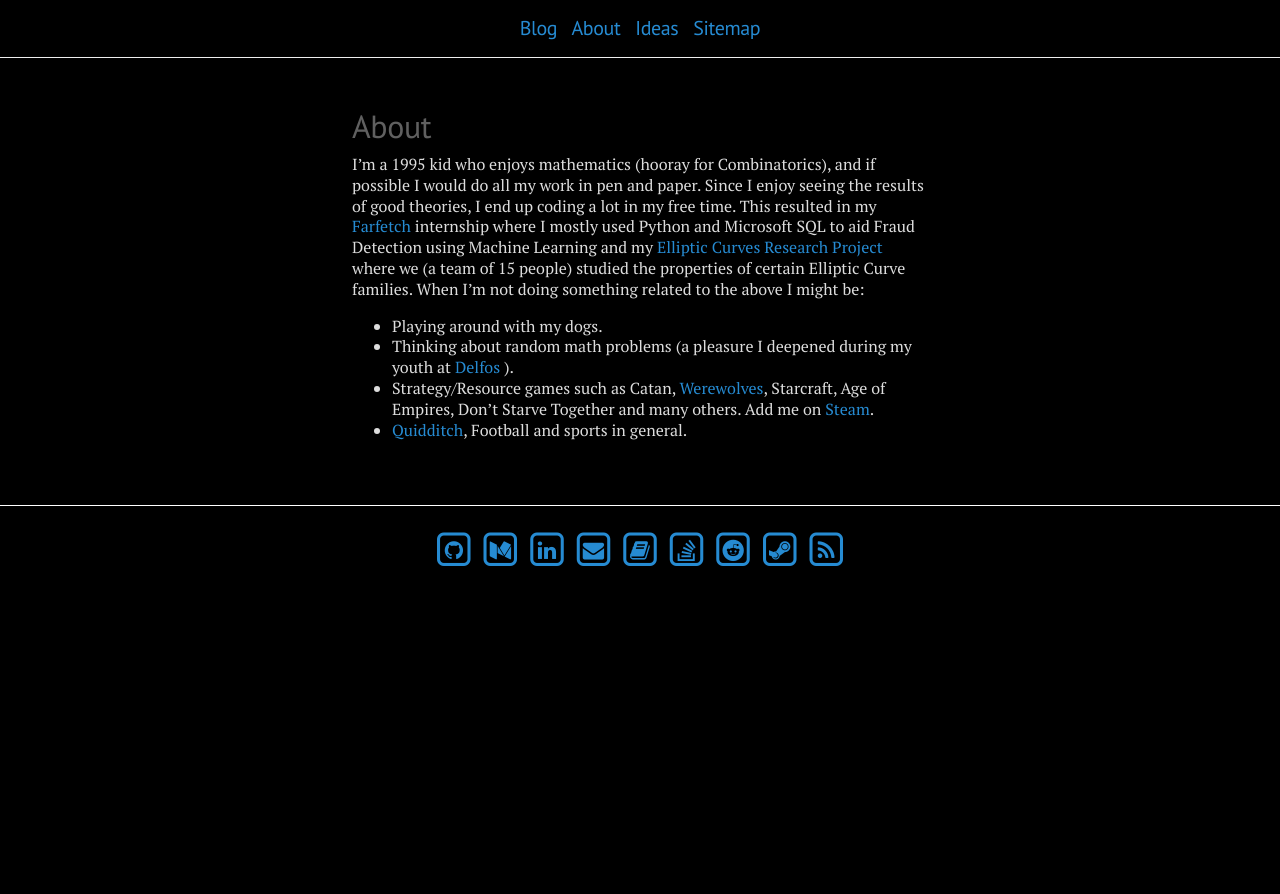
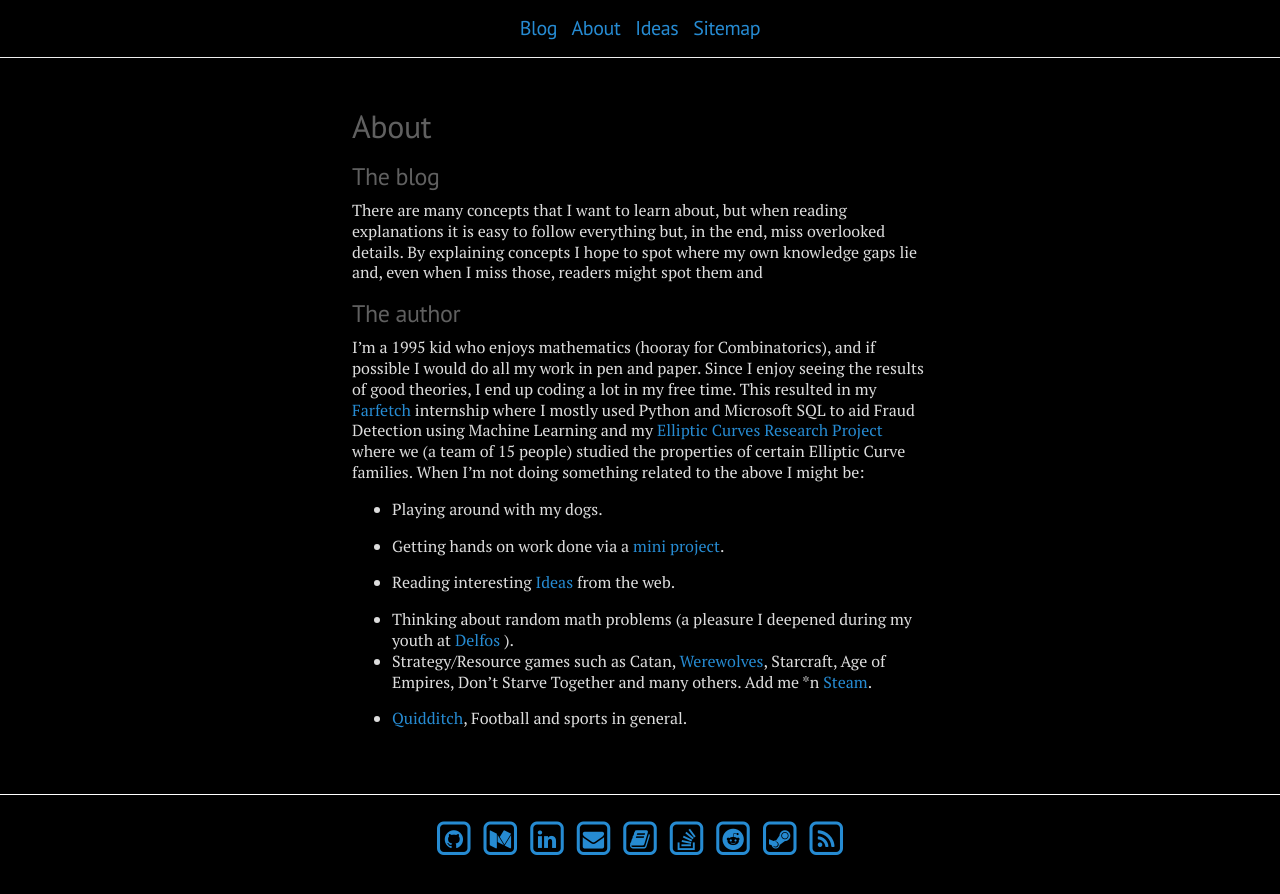
Before and after one commit to migueltorrescosta/migueltorrescosta.github.io, a Jekyll site: the page built from page_About.md, in a window 1280 px wide. Shown: the top 894 px of the page. Built offline with Jekyll 4.4.1, drawn with Linux system fonts in a browser that asks for light colours.

Commit message:
Added entries to About page

```diff
--- a/page_About.md
+++ b/page_About.md
@@ -2,14 +2,26 @@
 layout: page
 title: About
 permalink: /about/
-sidebar: true
 head: true
 ---
+
+## The blog
+
+There are many concepts that I want to learn about, but when reading explanations it is easy to follow everything but, in the end, miss overlooked details. By explaining concepts I hope to spot where my own knowledge gaps lie and, even when I miss those, readers might spot them and
+
+## The author
 
 I'm a 1995 kid who enjoys mathematics (hooray for Combinatorics), and if possible I would do all my work in pen and paper. Since I enjoy seeing the results of good theories, I end up coding a lot in my free time. This resulted in my [Farfetch]({{site.baseurl}}{% link _posts/2014-07-23-Farfetch.md %}) internship where I mostly used Python and Microsoft SQL to aid Fraud Detection using Machine Learning and my [Elliptic Curves Research Project]({{site.baseurl}}{% link _posts/2015-09-18-Elliptic-Curves.md %}) where we (a team of 15 people) studied the properties of certain Elliptic Curve families.
 When I'm not doing something related to the above I might be:
 
-- Playing around with my dogs.
-- Thinking about random math problems (a pleasure I deepened during my youth at [Delfos]({{site.baseurl}}{% link _posts/2013-09-29-Delfos.md %}) ).
-- Strategy/Resource games such as Catan, [Werewolves](https://en.wikipedia.org/wiki/Mafia_(party_game)), Starcraft, Age of Empires, Don't Starve Together and many others. Add me on [Steam](http://steamcommunity.com/id/{{ site.author.steam}}).
-- [Quidditch](http://www.ouqc.uk/), Football and sports in general.
+* Playing around with my dogs.
+
+* Getting hands on work done via a [mini project]({% link page_Projects.md %}).
+
+* Reading interesting [Ideas]({% link page_Ideas.md %}) from the web.
+
+* Thinking about random math problems (a pleasure I deepened during my youth at [Delfos]({{site.baseurl}}{% link _posts/2013-09-29-Delfos.md %}) ).
+- Strategy/Resource games such as Catan, [Werewolves](https://en.wikipedia.org/wiki/Mafia_(party_game)), Starcraft, Age of Empires, Don't Starve Together and many others. Add me
+*n [Steam](http://steamcommunity.com/id/{{ site.author.steam}}).
+
+* [Quidditch](http://www.ouqc.uk/), Football and sports in general.
```
